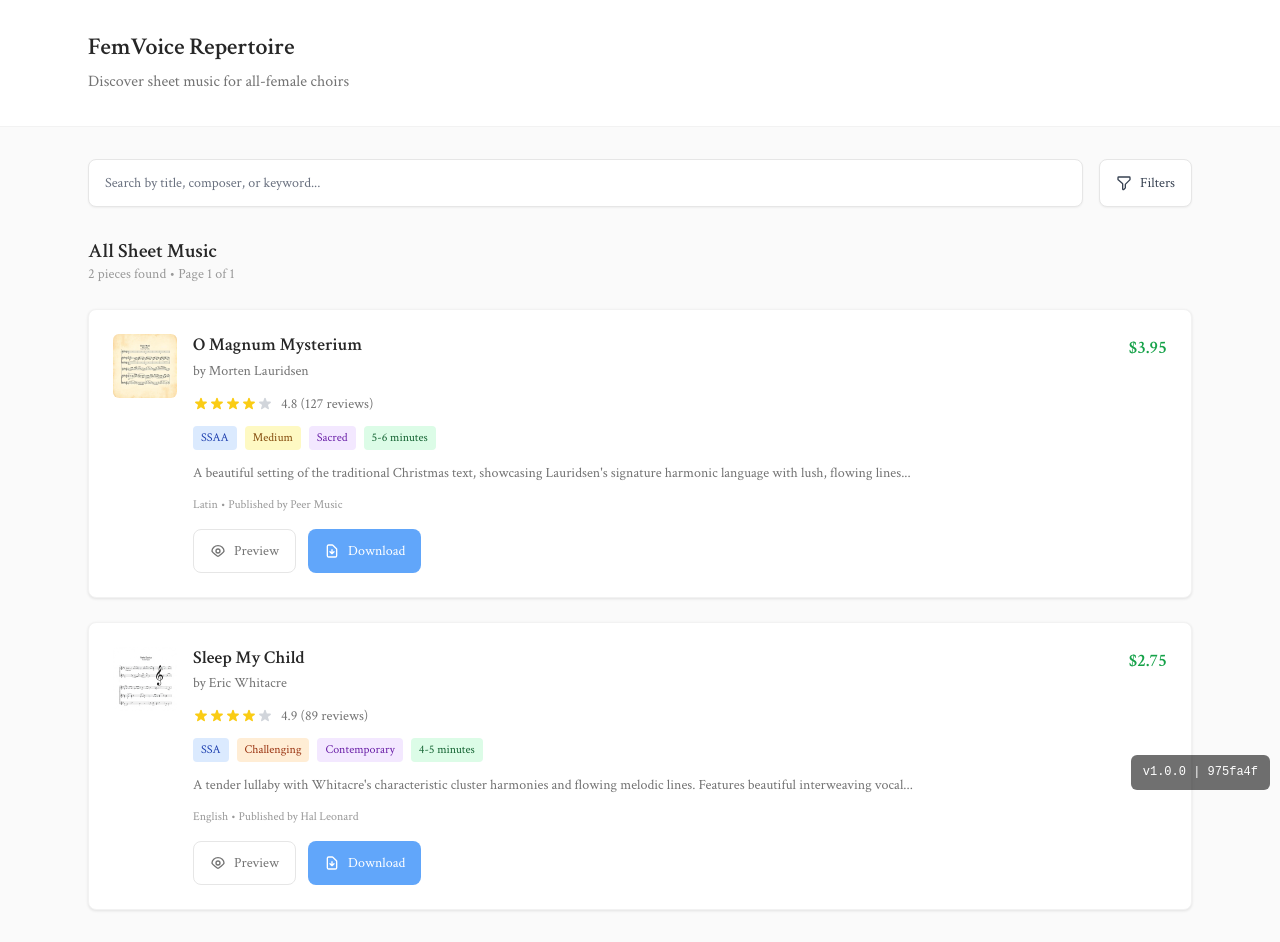
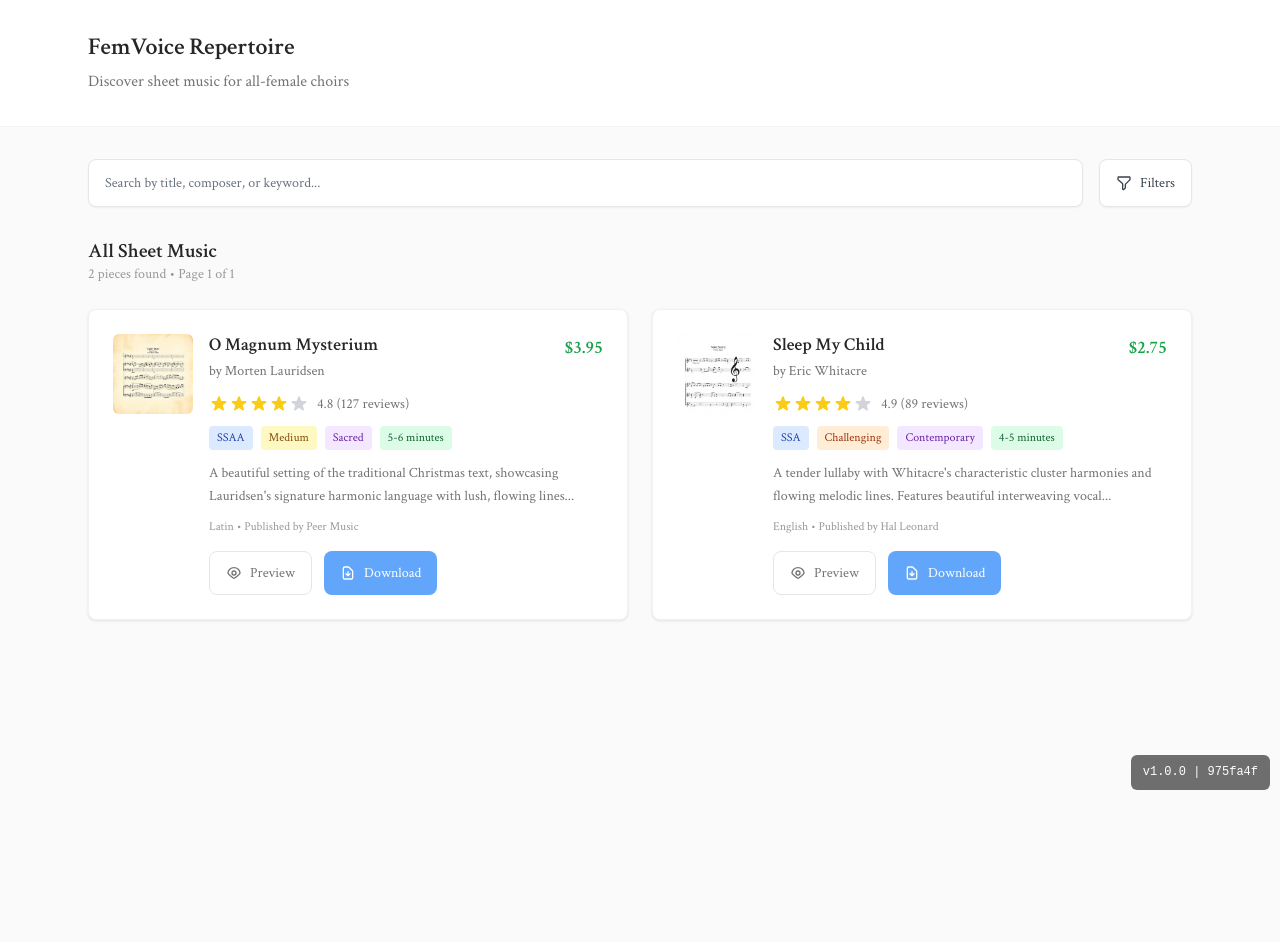
Before and after one commit to nannis/choir-music-search, a React (Vite) app: page / in a window 1280 px wide. After the commit the page ends 800 px from the top, so only its background shows below. Built offline with nearby package versions, Linux system fonts and the light colour scheme.

Commit message:
Fix: Search results not rendering

```diff
--- a/src/components/SearchResults.tsx
+++ b/src/components/SearchResults.tsx
@@ -103,16 +103,16 @@ export const SearchResults = ({ results, query, isLoading, hasSearched }: Search
         </p>
       </div>
 
-      <div className="space-y-6">
+      <div className="grid gap-6 md:grid-cols-2">
         {displayResults.map((result, index) => (
-          <div key={result.id || index} className="card-content">
+          <div key={result.id || index} className="card-content border rounded-lg p-6">
             <div className="flex gap-4">
               {/* Thumbnail */}
               <div className="flex-shrink-0">
                 <img
                   src={result.thumbnail || sheetMusic1}
                   alt={`Sheet music for ${result.title}`}
-                  className="music-thumbnail"
+                  className="music-thumbnail w-20 h-20 rounded-md object-cover flex-shrink-0"
                 />
               </div>
 
@@ -134,13 +134,13 @@ export const SearchResults = ({ results, query, isLoading, hasSearched }: Search
                   )}
                 </div>
 
-                {/* Rating - Make sure this is visible */}
+                {/* Rating - visible */}
                 <div className="flex items-center gap-2 mb-3">
                   <div className="flex items-center">
                     {[...Array(5)].map((_, i) => (
                       <svg
                         key={i}
-                        className={`w-4 h-4 ${i < Math.floor(result.rating || 0) ? 'text-yellow-400' : 'text-gray-300'}`}
+                        className={`w-5 h-5 ${i < Math.floor(result.rating || 0) ? 'text-yellow-400' : 'text-gray-300'}`}
                         fill="currentColor"
                         viewBox="0 0 20 20"
                       >
@@ -156,7 +156,7 @@ export const SearchResults = ({ results, query, isLoading, hasSearched }: Search
                 {/* Tags */}
                 <div className="flex flex-wrap gap-2 mb-3">
                   {result.voicing && (
-                    <span className="px-2 py-1 bg-blue-100 text-blue-800 rounded text-xs font-medium">
+                    <span className="content-tag voicing px-2 py-1 rounded text-xs font-medium">
                       {result.voicing}
                     </span>
                   )}
```
